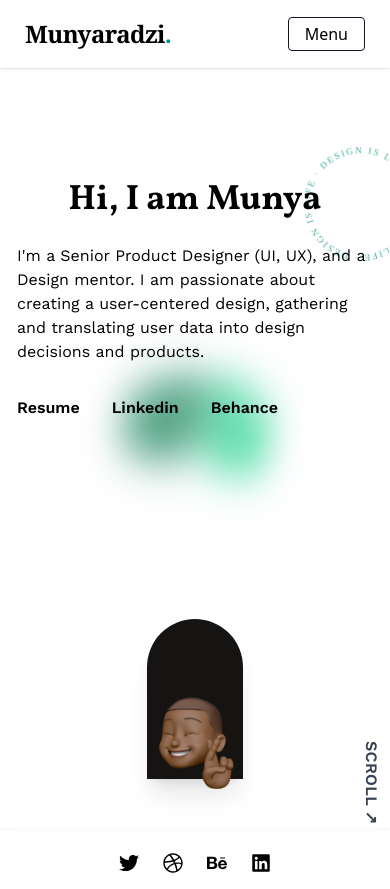
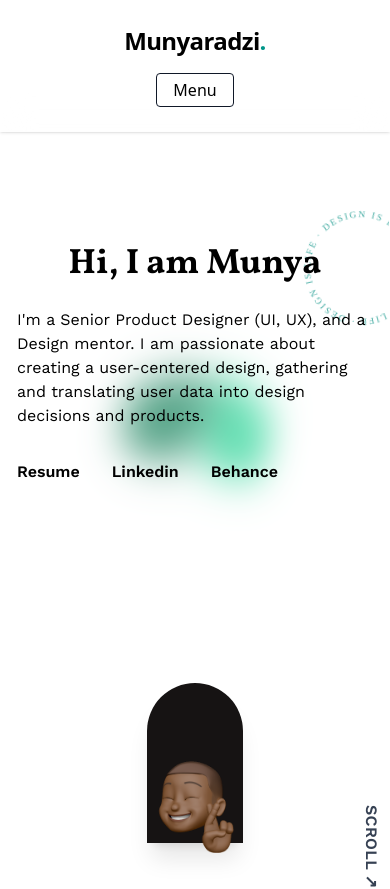
Before and after one commit to VincentMugondora/kayden-portfolio, a React (Vite) app: page / in a window 390 px wide. Shown: the top 889 px of the page. Built offline with nearby package versions, Linux system fonts and the light colour scheme.

Commit message:
Refactor Navbar component: update layout and styling for improved responsiveness and visual consistency.

```diff
--- a/src/components/Navbar.jsx
+++ b/src/components/Navbar.jsx
@@ -16,7 +16,7 @@ const Navbar = () => {
   const handleToggleDark = () => setDarkMode((d) => !d);
 
   return (
-    <nav className="w-full border border-white/40 bg-white/30 backdrop-blur-lg shadow px-6 py-4 font-serif flex items-center justify-between sticky top-0 z-30">
+    <nav className="w-full flex flex-col md:flex-row items-center justify-between px-4 md:px-8 py-6 font-sans border border-white/40 bg-white/30 backdrop-blur-lg shadow sticky top-0 z-30 gap-4 md:gap-0">
       {/* Logo */}
       <div className="text-2xl font-bold tracking-tight select-none">
         Munyaradzi<span className="text-teal-600">.</span>
```
